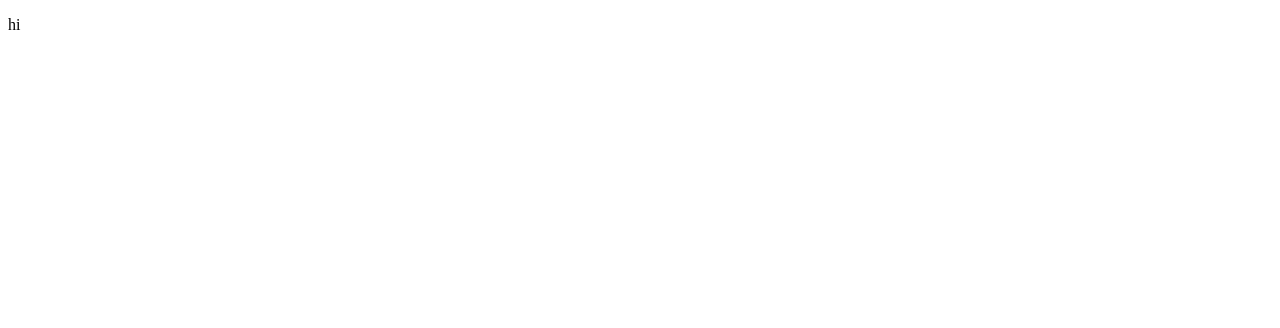
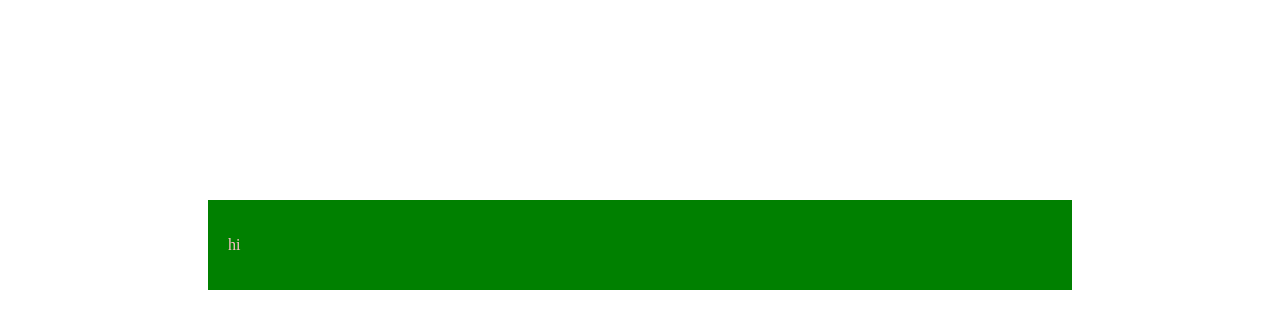
Before and after one commit to linzeju/webprogramming22, a plain HTML site: page project1/index.html in a window 1280 px wide. Drawn offline with Linux system fonts and the light colour scheme.

Commit message:
a1-update

```diff
--- a/project1/index.html
+++ b/project1/index.html
@@ -4,11 +4,26 @@
 <head>
 	<meta name="viewport" content="width=device-width, initial-scale=1">
 	<title>Web Programming | STUDENT NAME | Project 1</title>
+
+	<style>
+		.class1 {
+			background-color: green;
+			padding: 20px;
+			margin: 200px;
+			color: pink;
+
+		}
+
+</style>
+
 </head>
 
+
+
 <body>
-
-	<p>hi</p>
+	<div class="class1">
+		<p>hi</p>
+	</div>
 
 </body>
 
```
